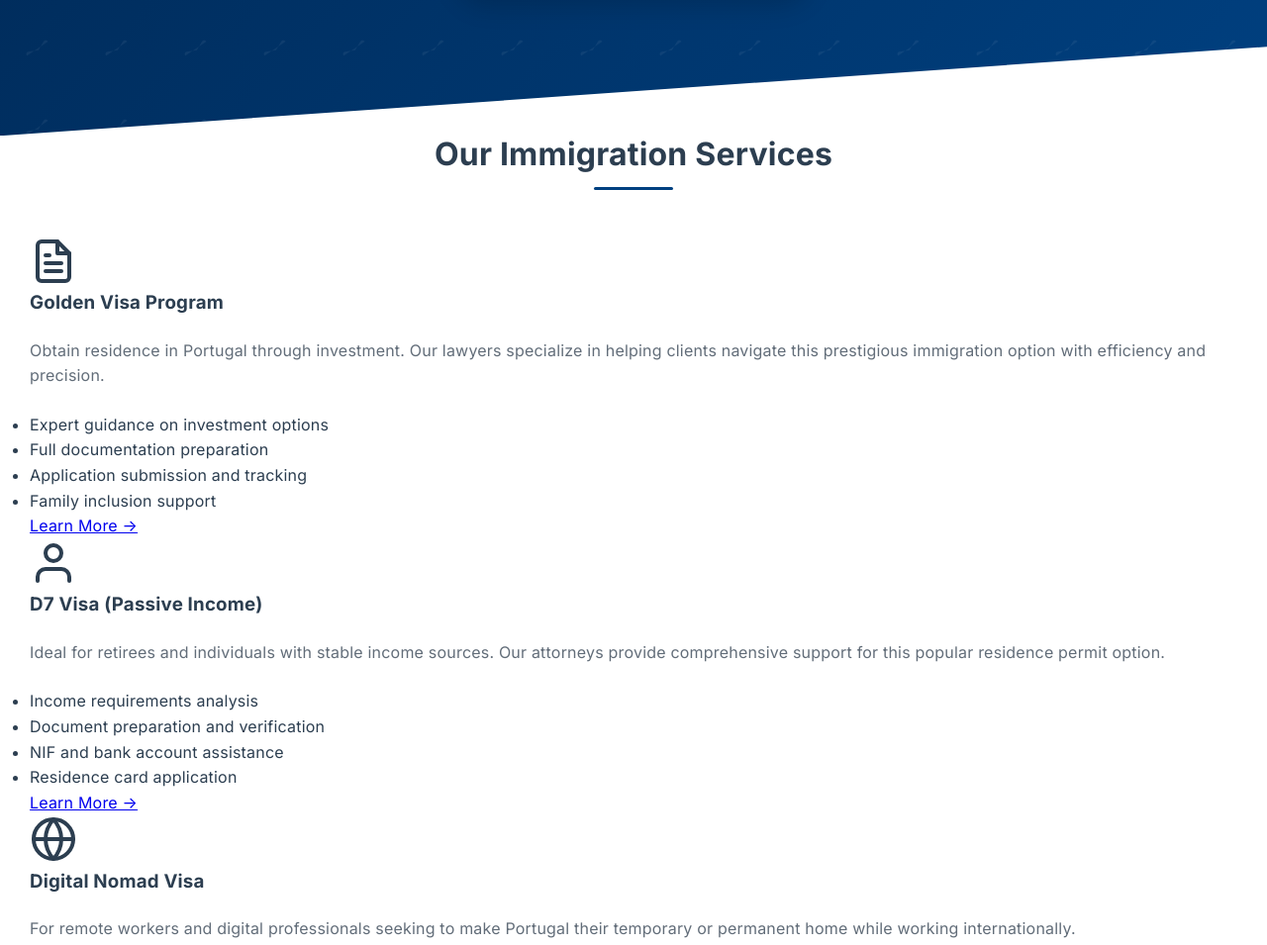
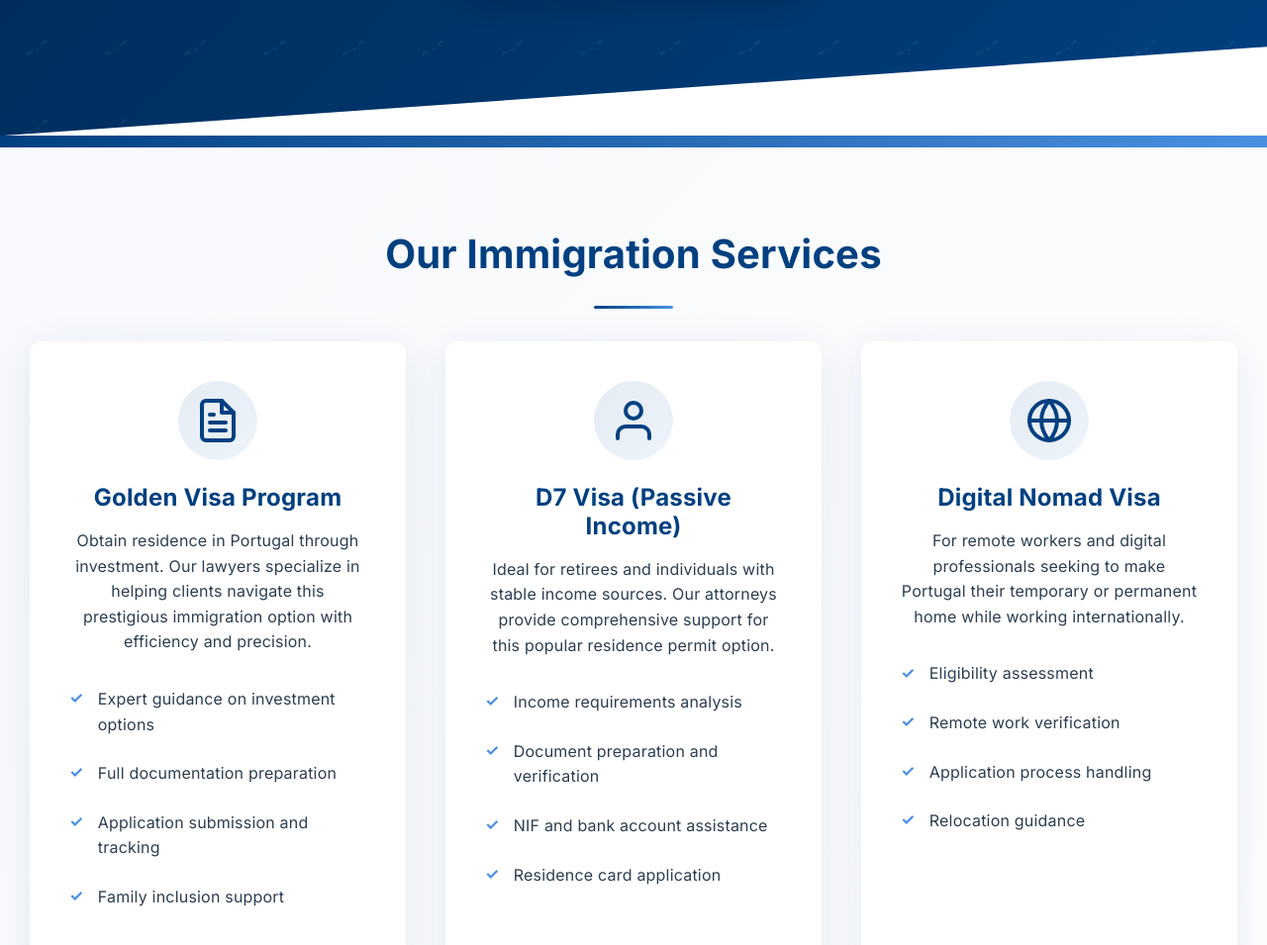
Before and after one commit to andrea12mnc/lawyers-in-portugal, a plain HTML site: page index.html in a window 1280 px wide. Shown: the part 462-1417 px from the top of the page at 99% size. Drawn offline with Linux system fonts and the light colour scheme.

Commit message:
a bit better

```diff
--- a/style.css
+++ b/style.css
@@ -20,6 +20,206 @@
   --section-spacing: 100px;
 }
 
+/* Services Section */
+.services-section {
+  padding: 6rem 0;
+  background: linear-gradient(135deg, var(--bg-light) 0%, #ffffff 100%);
+  position: relative;
+  overflow: hidden;
+}
+
+.services-section::before {
+  content: '';
+  position: absolute;
+  top: 0;
+  left: 0;
+  width: 100%;
+  height: 12px;
+  background: linear-gradient(90deg, var(--primary) 0%, var(--accent) 100%);
+}
+
+.services-section h2 {
+  text-align: center;
+  margin-bottom: 3rem;
+  color: var(--primary);
+  position: relative;
+  font-size: 2.5rem;
+  font-weight: 700;
+}
+
+.services-section h2::after {
+  content: '';
+  position: absolute;
+  bottom: -15px;
+  left: 50%;
+  transform: translateX(-50%);
+  width: 80px;
+  height: 3px;
+  background: linear-gradient(90deg, var(--primary) 0%, var(--accent) 100%);
+}
+
+.services-grid {
+  display: grid;
+  grid-template-columns: repeat(auto-fit, minmax(300px, 1fr));
+  gap: 2.5rem;
+  margin-top: 2rem;
+}
+
+.service-card {
+  background-color: var(--white);
+  border-radius: 12px;
+  padding: 2.5rem;
+  box-shadow: var(--card-shadow);
+  transition: all 0.4s ease;
+  position: relative;
+  overflow: hidden;
+  z-index: 1;
+  height: 100%;
+  display: flex;
+  flex-direction: column;
+}
+
+.service-card:hover {
+  transform: translateY(-15px);
+  box-shadow: 0 20px 40px rgba(0, 64, 128, 0.15);
+}
+
+.service-card::after {
+  content: '';
+  position: absolute;
+  bottom: 0;
+  left: 0;
+  width: 100%;
+  height: 5px;
+  background: linear-gradient(90deg, var(--primary) 0%, var(--accent) 100%);
+  transform: scaleX(0);
+  transform-origin: right;
+  transition: transform 0.4s ease;
+  z-index: -1;
+}
+
+.service-card:hover::after {
+  transform: scaleX(1);
+  transform-origin: left;
+}
+
+.service-icon {
+  width: 80px;
+  height: 80px;
+  border-radius: 50%;
+  display: flex;
+  align-items: center;
+  justify-content: center;
+  margin: 0 auto 1.5rem;
+  background: linear-gradient(135deg, rgba(0, 64, 128, 0.1) 0%, rgba(74, 144, 226, 0.1) 100%);
+  color: var(--primary);
+  transition: all 0.3s ease;
+}
+
+.service-card:hover .service-icon {
+  background: linear-gradient(135deg, var(--primary) 0%, var(--accent) 100%);
+  color: white;
+  transform: scale(1.1);
+}
+
+.service-card h3 {
+  font-size: 1.5rem;
+  margin-bottom: 1rem;
+  color: var(--primary);
+  text-align: center;
+  font-weight: 700;
+}
+
+.service-card p {
+  color: var(--text);
+  margin-bottom: 1.5rem;
+  line-height: 1.6;
+  text-align: center;
+}
+
+.service-features {
+  list-style: none;
+  padding: 0;
+  margin: 0 0 1.5rem;
+}
+
+.service-features li {
+  padding: 0.5rem 0;
+  margin-bottom: 0.5rem;
+  position: relative;
+  padding-left: 1.8rem;
+  color: var(--text);
+}
+
+.service-features li::before {
+  content: '✓';
+  position: absolute;
+  left: 0;
+  top: 0.45rem;
+  font-weight: bold;
+  color: var(--accent);
+}
+
+.service-link {
+  display: inline-block;
+  color: var(--primary);
+  font-weight: 600;
+  text-decoration: none;
+  transition: all 0.3s ease;
+  padding: 0.5rem 0;
+  margin-top: auto;
+  position: relative;
+}
+
+.service-link::after {
+  content: '';
+  position: absolute;
+  bottom: 0;
+  left: 0;
+  width: 100%;
+  height: 2px;
+  background-color: var(--accent);
+  transform: scaleX(0);
+  transform-origin: right;
+  transition: transform 0.3s ease;
+}
+
+.service-link:hover {
+  color: var(--accent);
+}
+
+.service-link:hover::after {
+  transform: scaleX(1);
+  transform-origin: left;
+}
+
+@media (max-width: 1024px) {
+  .services-grid {
+    grid-template-columns: repeat(2, 1fr);
+    gap: 2rem;
+  }
+}
+
+@media (max-width: 768px) {
+  .services-section h2 {
+    font-size: 2rem;
+  }
+
+  .services-section {
+    padding: 4rem 0;
+  }
+}
+
+@media (max-width: 576px) {
+  .services-grid {
+    grid-template-columns: 1fr;
+  }
+
+  .service-card {
+    padding: 2rem;
+  }
+}
+
 * {
   margin: 0;
   padding: 0;
```
